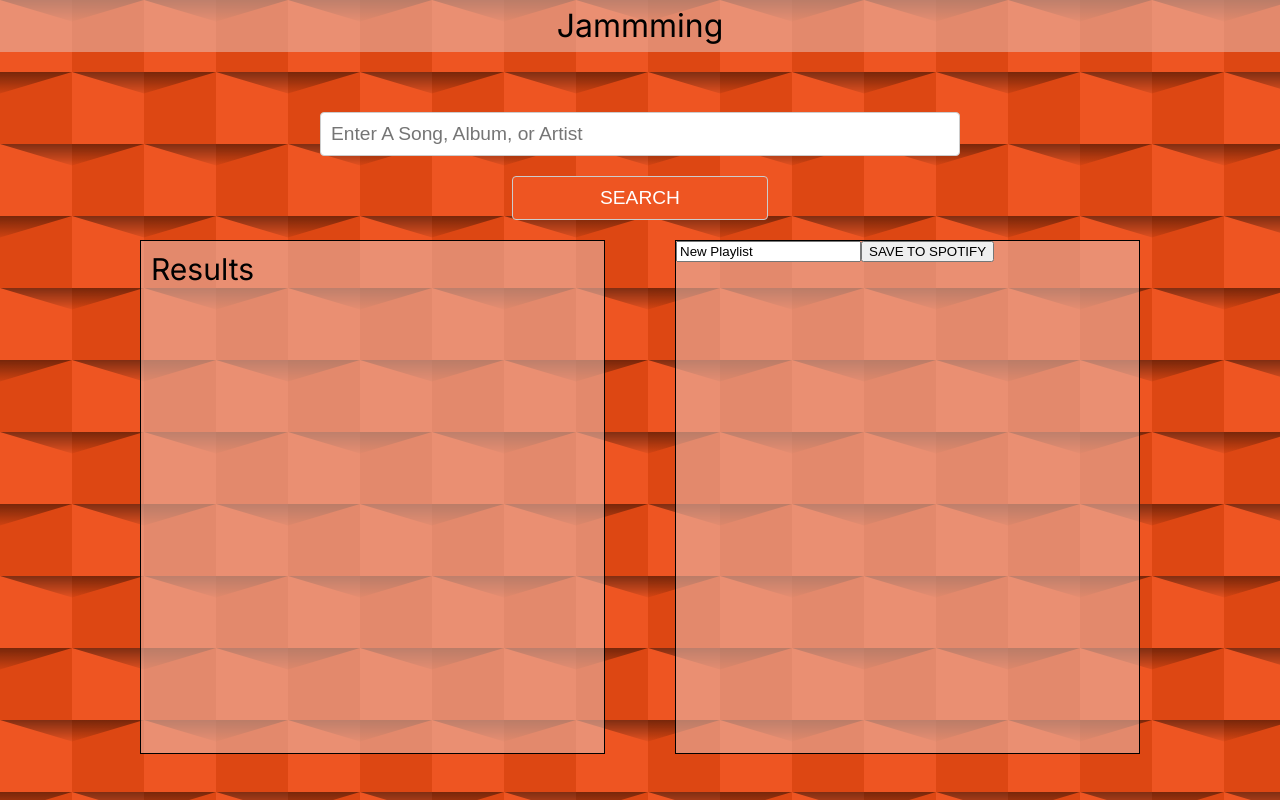
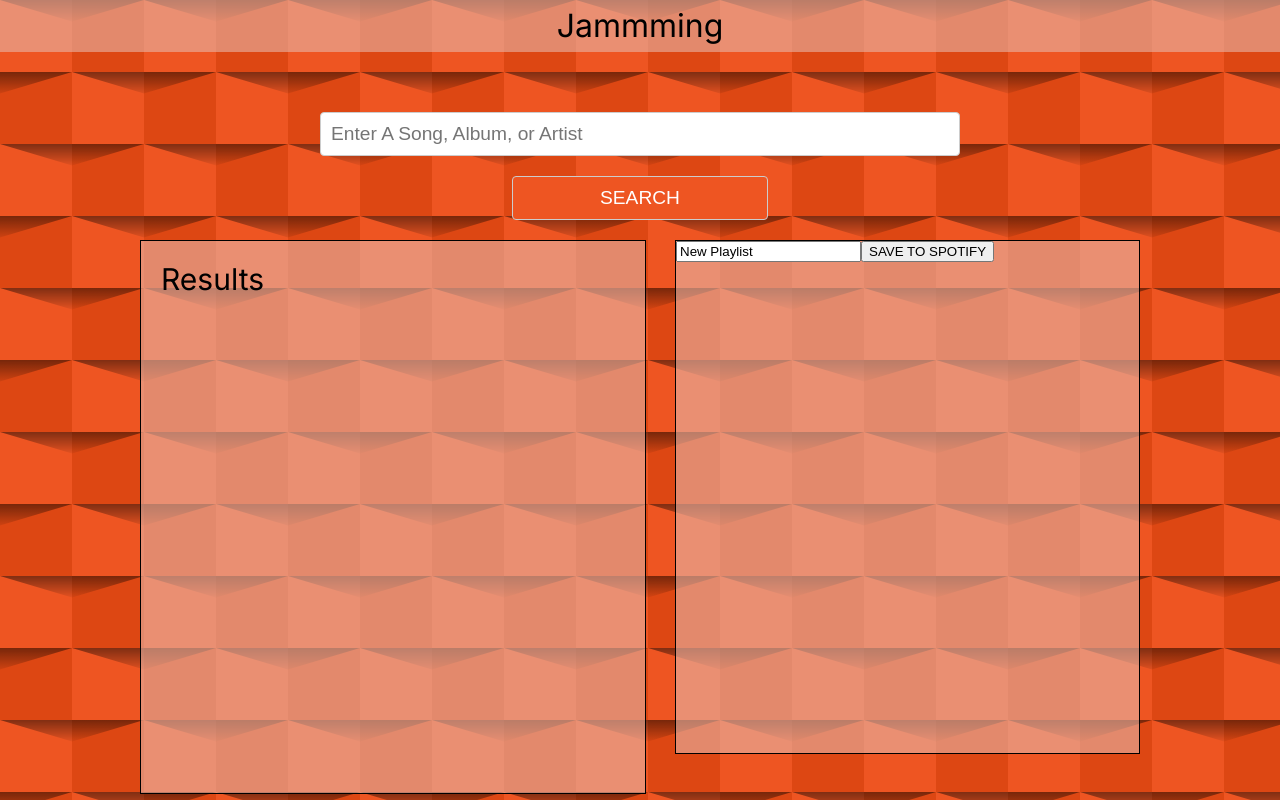
Before and after one commit to Joshua-Bernard/jammming, a React (Create React App) app: page / in a window 1280 px wide. Built offline with nearby package versions, Linux system fonts and the light colour scheme.

Commit message:
Update SearchResults component styling and add TrackList component to SearchResults component

```diff
--- a/src/components/SearchResults/SearchResults.css
+++ b/src/components/SearchResults/SearchResults.css
@@ -1,9 +1,10 @@
 .SearchResults {
     border: 1px solid #000;
     background: rgba(232, 182, 167, 0.60);
-    width: 28.9375rem;
+    width: 29rem;
     height: 32rem;
     flex-shrink: 0;
+    padding: 20px;
 
 }
 
@@ -11,5 +12,5 @@
     color: #000;
     font-size: 1.875rem;
     line-height: normal;
-    margin: 10px;
+    margin-bottom: 20px;
 }
--- a/src/components/SearchResults/SearchResults.js
+++ b/src/components/SearchResults/SearchResults.js
@@ -1,14 +1,14 @@
-import React from 'react';
-import './SearchResults.css';
+import React from "react";
+import "./SearchResults.css";
+import TrackList from "../TrackList/TrackList";
 
 function SearchResults(props) {
-
-    return (
-        <div className="SearchResults">
-            <h2>Results</h2>
-            {/* <!-- Add a TrackList component --> */}
-        </div>
-    )
+  return (
+    <div className="SearchResults">
+      <h2>Results</h2>
+      <TrackList tracks={props.results} />
+    </div>
+  );
 }
 
 export default SearchResults;
```
